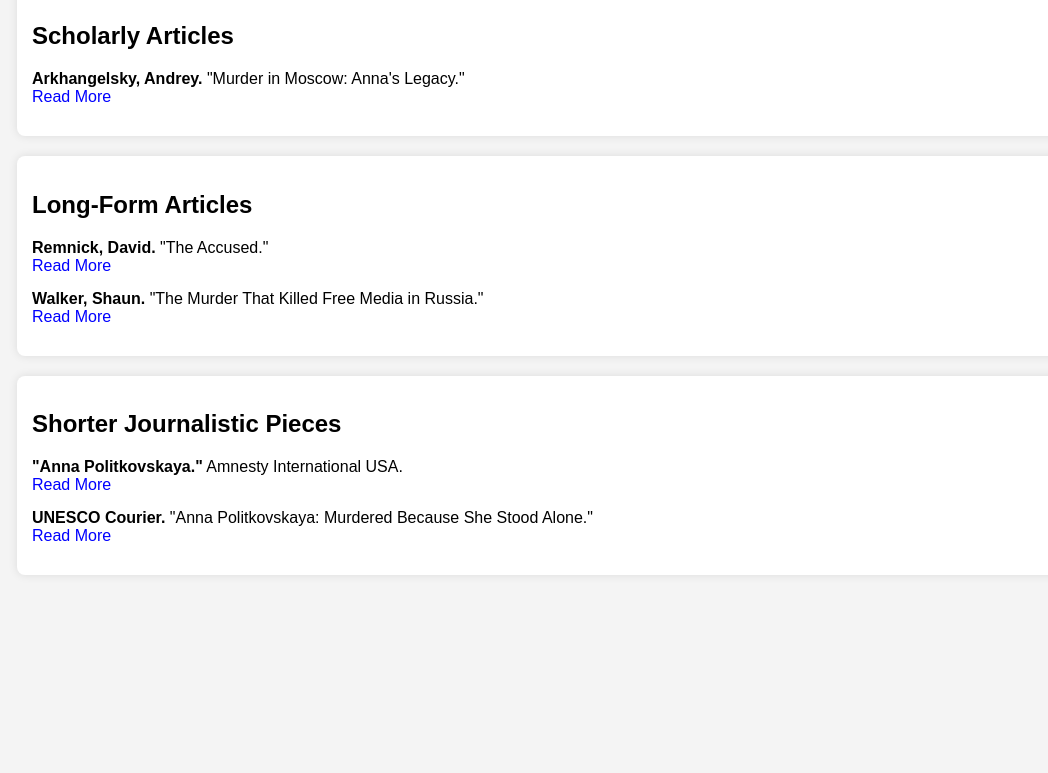
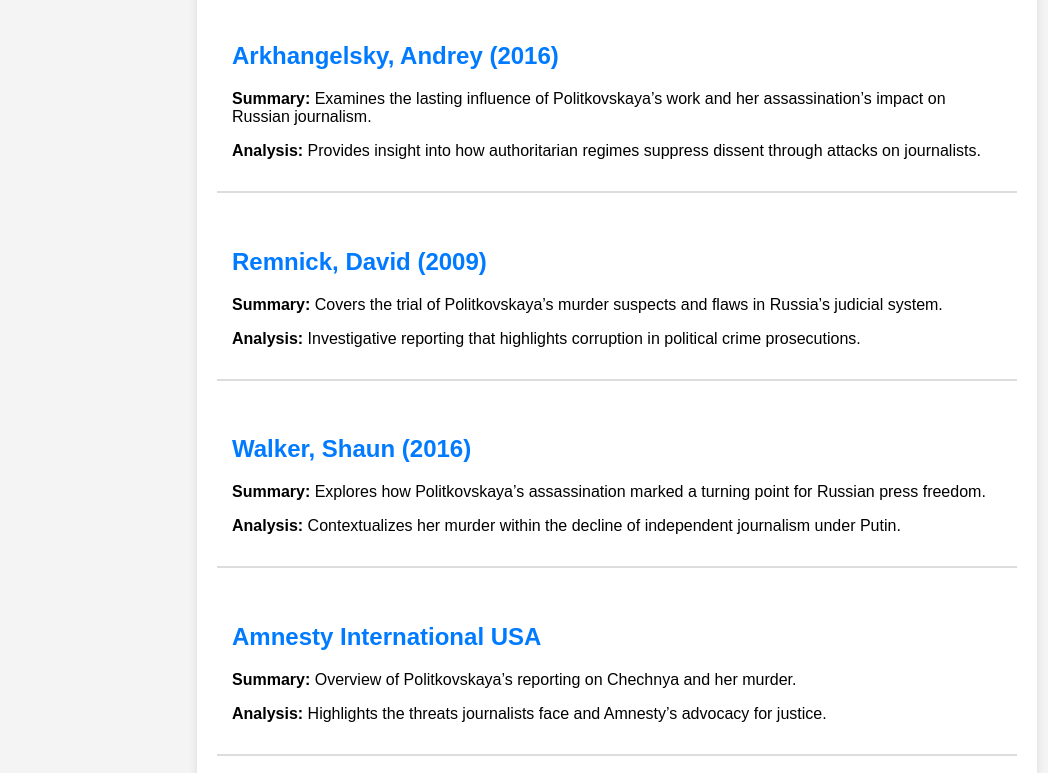
Before and after one commit to m3nnglii/Article-filee, a plain HTML site: page index.html in a window 1280 px wide. Shown: the part 133-906 px from the top of the page, without its empty margins (23-1071 px from the left). Before the commit the page ends 800 px from the top, so only its background shows below. Drawn offline with Linux system fonts and the light colour scheme.

Commit message:
Update index.html

```diff
--- a/index.html
+++ b/index.html
@@ -3,47 +3,100 @@
 <head>
     <meta charset="UTF-8">
     <meta name="viewport" content="width=device-width, initial-scale=1.0">
-    <title>Investigative Journalism & Anna Politkovskaya</title>
+    <title>Annotated Bibliography - Anna Politkovskaya</title>
     <style>
-        body { font-family: Arial, sans-serif; margin: 20px; padding: 20px; background-color: #f4f4f4; }
-        h1 { text-align: center; }
-        .category { background: white; padding: 15px; margin: 20px 0; border-radius: 8px; box-shadow: 0 0 10px rgba(0,0,0,0.1); }
-        .source { margin-bottom: 15px; }
-        a { text-decoration: none; color: blue; }
+        body {
+            font-family: Arial, sans-serif;
+            margin: 40px;
+            background-color: #f4f4f4;
+        }
+        .container {
+            max-width: 800px;
+            margin: auto;
+            background: white;
+            padding: 20px;
+            border-radius: 10px;
+            box-shadow: 0px 0px 10px rgba(0,0,0,0.1);
+        }
+        h1, h2 {
+            color: #333;
+        }
+        .source {
+            margin-bottom: 20px;
+            padding: 15px;
+            border-bottom: 2px solid #ddd;
+        }
+        a {
+            color: #007bff;
+            text-decoration: none;
+        }
+        a:hover {
+            text-decoration: underline;
+        }
     </style>
 </head>
 <body>
-    <h1>Investigative Journalism & Anna Politkovskaya</h1>
+    <div class="container">
+        <h1>Annotated Bibliography - Anna Politkovskaya</h1>
 
-    <div class="category">
-        <h2>Scholarly Articles</h2>
         <div class="source">
-            <strong>Arkhangelsky, Andrey.</strong> "Murder in Moscow: Anna's Legacy." <br>
-            <a href="https://journals.sagepub.com/doi/pdf/10.1177/0306422016670350" target="_blank">Read More</a>
+            <h2><a href="https://journals.sagepub.com/doi/pdf/10.1177/0306422016670350" target="_blank">Arkhangelsky, Andrey (2016)</a></h2>
+            <p><strong>Summary:</strong> Examines the lasting influence of Politkovskaya’s work and her assassination’s impact on Russian journalism.</p>
+            <p><strong>Analysis:</strong> Provides insight into how authoritarian regimes suppress dissent through attacks on journalists.</p>
         </div>
-    </div>
 
-    <div class="category">
-        <h2>Long-Form Articles</h2>
         <div class="source">
-            <strong>Remnick, David.</strong> "The Accused." <br>
-            <a href="https://www.newyorker.com/magazine/2009/03/23/the-accused" target="_blank">Read More</a>
+            <h2><a href="https://www.newyorker.com/magazine/2009/03/23/the-accused" target="_blank">Remnick, David (2009)</a></h2>
+            <p><strong>Summary:</strong> Covers the trial of Politkovskaya’s murder suspects and flaws in Russia’s judicial system.</p>
+            <p><strong>Analysis:</strong> Investigative reporting that highlights corruption in political crime prosecutions.</p>
         </div>
+
         <div class="source">
-            <strong>Walker, Shaun.</strong> "The Murder That Killed Free Media in Russia." <br>
-            <a href="https://www.theguardian.com/world/2016/oct/05/ten-years-putin-press-kremlin-grip-russia-media-tightens" target="_blank">Read More</a>
+            <h2><a href="https://www.theguardian.com/world/2016/oct/05/ten-years-putin-press-kremlin-grip-russia-media-tightens" target="_blank">Walker, Shaun (2016)</a></h2>
+            <p><strong>Summary:</strong> Explores how Politkovskaya’s assassination marked a turning point for Russian press freedom.</p>
+            <p><strong>Analysis:</strong> Contextualizes her murder within the decline of independent journalism under Putin.</p>
         </div>
-    </div>
 
-    <div class="category">
-        <h2>Shorter Journalistic Pieces</h2>
         <div class="source">
-            <strong>"Anna Politkovskaya."</strong> Amnesty International USA. <br>
-            <a href="https://www.amnestyusa.org/cases/anna-politkovskaya/" target="_blank">Read More</a>
+            <h2><a href="https://www.amnestyusa.org/cases/anna-politkovskaya/" target="_blank">Amnesty International USA</a></h2>
+            <p><strong>Summary:</strong> Overview of Politkovskaya’s reporting on Chechnya and her murder.</p>
+            <p><strong>Analysis:</strong> Highlights the threats journalists face and Amnesty’s advocacy for justice.</p>
         </div>
+
         <div class="source">
-            <strong>UNESCO Courier.</strong> "Anna Politkovskaya: Murdered Because She Stood Alone." <br>
-            <a href="https://unesdoc.unesco.org/ark:/48223/pf0000152078" target="_blank">Read More</a>
+            <h2><a href="https://unesdoc.unesco.org/ark:/48223/pf0000152078" target="_blank">UNESCO Courier (2006)</a></h2>
+            <p><strong>Summary:</strong> Tribute to Politkovskaya’s courage in exposing human rights abuses.</p>
+            <p><strong>Analysis:</strong> Highlights her global significance and the risks of investigative journalism.</p>
+        </div>
+
+        <div class="source">
+            <h2><a href="https://www.tandfonline.com/doi/abs/10.1080/10584600903053890" target="_blank">Political Communication (2009)</a></h2>
+            <p><strong>Summary:</strong> Analyzes why Politkovskaya’s murder received little public outrage in Russia.</p>
+            <p><strong>Analysis:</strong> Shows state control over public discourse and activism challenges.</p>
+        </div>
+
+        <div class="source">
+            <h2><a href="https://www.rferl.org/a/fifth_anniversary_of_assassination_of_anna_politkovskaya/24351781.html" target="_blank">Radio Free Europe/Radio Liberty (2011)</a></h2>
+            <p><strong>Summary:</strong> Retrospective on Politkovskaya’s influence and press freedom five years after her murder.</p>
+            <p><strong>Analysis:</strong> Tracks how journalistic freedoms eroded after her death.</p>
+        </div>
+
+        <div class="source">
+            <h2><a href="https://carnegieendowment.org/research/2006/10/anna-politkovskaya" target="_blank">Carnegie Endowment (2006)</a></h2>
+            <p><strong>Summary:</strong> Discusses the political impact of Politkovskaya’s assassination.</p>
+            <p><strong>Analysis:</strong> Connects her murder to repression patterns against journalists in Russia.</p>
+        </div>
+
+        <div class="source">
+            <h2><a href="https://www.theguardian.com/world/2016/oct/07/anna-politkovskaya-russia-lost-moral-compass" target="_blank">The Guardian (2016)</a></h2>
+            <p><strong>Summary:</strong> Reflects on Politkovskaya’s legacy a decade after her death.</p>
+            <p><strong>Analysis:</strong> Highlights her moral courage and growing dangers for journalists.</p>
+        </div>
+
+        <div class="source">
+            <h2><a href="http://hdl.handle.net/10919/77580" target="_blank">Thompson, S. M. (2017)</a></h2>
+            <p><strong>Summary:</strong> Dissertation on Politkovskaya’s contributions to human rights journalism in Chechnya.</p>
+            <p><strong>Analysis:</strong> A scholarly examination of her impact, making it a valuable academic source.</p>
         </div>
     </div>
 </body>
```
